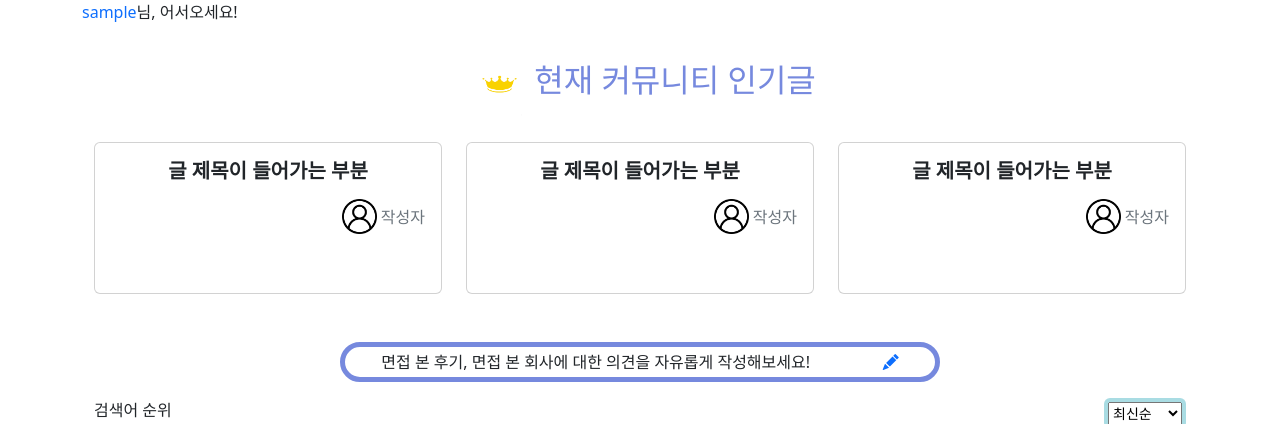
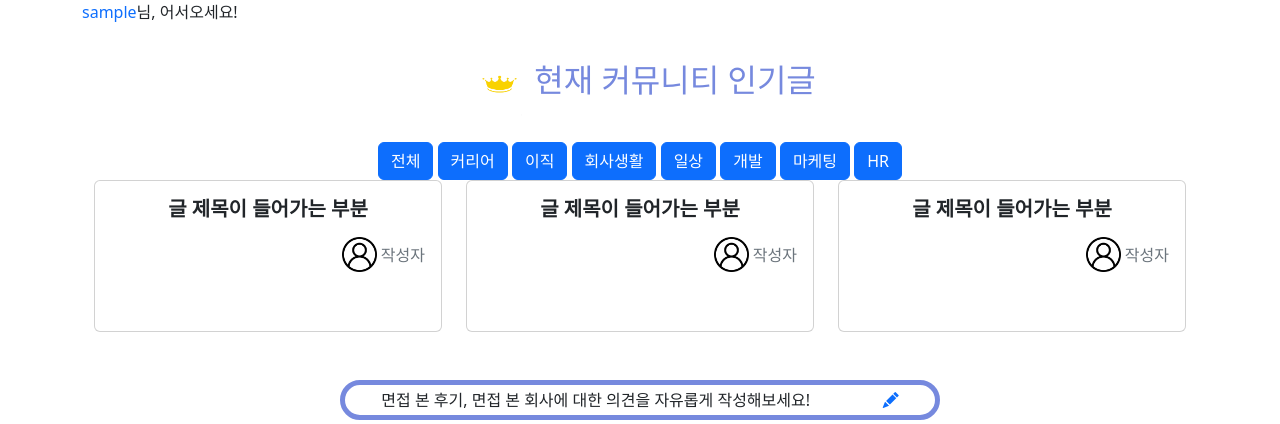
Before and after one commit to myeonghwan57/Pjt, a Django app: page /posts/ in a window 1280 px wide. Shown: the part 76-500 px from the top of the page. Run offline with Django 3.2, Linux system fonts and the light colour scheme; the visitor is signed in with stand-in values (Sample User, id 1); data that the repository does not hold is empty; some libraries are stand-ins or nearby versions.

Commit message:
tag기능1차구현

```diff
--- a/posts/templates/posts/create.html
+++ b/posts/templates/posts/create.html
@@ -6,6 +6,7 @@
   <div class="container my-5 p-3 rounded-3" style='background-color: #A9DCE3;'>
     <form action="" method="POST" class="" enctype="multipart/form-data">
       {% csrf_token %}
+
       {% bootstrap_form post_form %}
       <input type="file" name="imgs" multiple="multiple">
       <div class="text-end"><input class="btn post_detail_comment_btn" type="submit" value="작성"></div>
--- a/posts/templates/posts/detail.html
+++ b/posts/templates/posts/detail.html
@@ -132,7 +132,7 @@
       console.log(event.target.dataset)
       console.log(event.target.dataset.postId)
 
-      axios({method: 'get', url: `http://localhost:8000/posts/${event.target.dataset.postId}/like/`}).then(response => {
+      axios({method: 'get', url: `http://127.0.0.1:8000/posts/${event.target.dataset.postId}/like/`}).then(response => {
         if (response.data.is_likes === true) { // 즐찾 했으면
           event
             .target
--- a/posts/templates/posts/index.html
+++ b/posts/templates/posts/index.html
@@ -6,6 +6,18 @@
     <h2 class='my-4' style='color:#7689DE'>
       <img src="{% static '/images/crown.png' %}" alt="" style="width:70px; height:70px;">현재 커뮤니티 인기글
     </h2>
+    <form action="" method="POST">
+      {% csrf_token %}
+      <input class="btn btn-primary" name="tag" type="submit" value="전체">
+      <input class="btn btn-primary" name="tag" type="submit" value="커리어">
+      <input class="btn btn-primary" name="tag" type="submit" value="이직">
+      <input class="btn btn-primary" name="tag" type="submit" value="회사생활">
+      <input class="btn btn-primary" name="tag" type="submit" value="일상">
+      <input class="btn btn-primary" name="tag" type="submit" value="개발">
+      <input class="btn btn-primary" name="tag" type="submit" value="마케팅">
+      <input class="btn btn-primary" name="tag" type="submit" value="HR">
+    </form>
+
     <!-- 현재 인기 게시글-->
     <div class='row' style="width:100%;">
       <div class='col-4'>
--- a/posts/views.py
+++ b/posts/views.py
@@ -13,16 +13,20 @@ from django.db.models import Count
 def index(request):
     posts = Post.objects.all()
     sort = request.GET.get('sort','') #url의 쿼리스트링을 가져온다. 없는 경우 공백을 리턴한다
+    if request.method == 'POST':
+        posts = Post.objects.filter(tag__contains = request.POST.get('tag'))
+        if request.POST.get('tag') == '전체':
+            posts = Post.objects.all()
 
     if sort == 'likes':
-        posts_sort = Post.objects.annotate(like_count=Count('like')).order_by('-like_count', '-created_at')
+        posts_sort = posts.annotate(like_count=Count('like')).order_by('-like_count', '-created_at')
         return render(request, 'posts/index.html', {'posts_sort' : posts_sort, 'posts':posts,})
     elif sort == 'comments':
-        posts_sort = Post.objects.annotate(comment_count=Count('comment')).order_by('-comment_count', '-created_at')
+        posts_sort = posts.annotate(comment_count=Count('comment')).order_by('-comment_count', '-created_at')
         return render(request, 'posts/index.html', {'posts_sort' : posts_sort, 'posts':posts,})
 
     else:
-        posts_sort = Post.objects.order_by('-created_at')
+        posts_sort = posts.order_by('-created_at')
         return render(request, 'posts/index.html', {'posts_sort' : posts_sort, 'posts':posts,})
 
 @login_required
```
